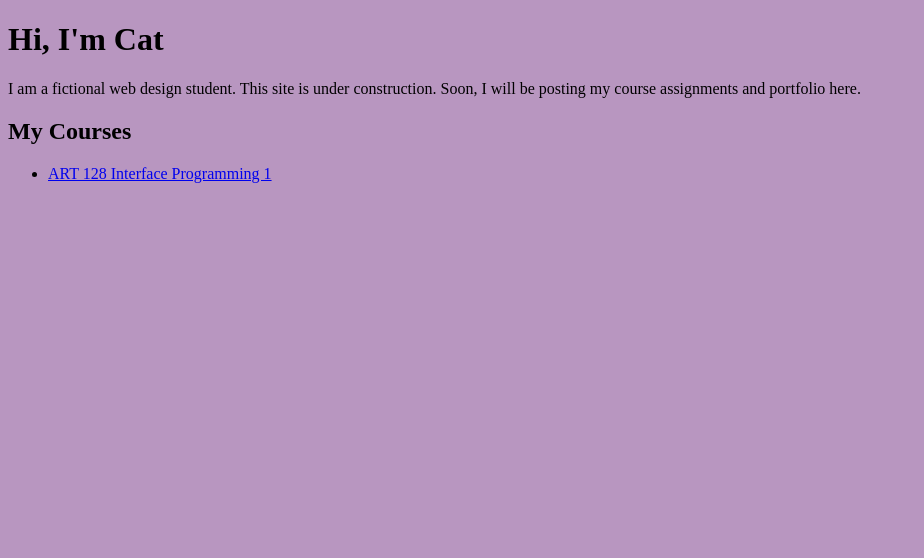
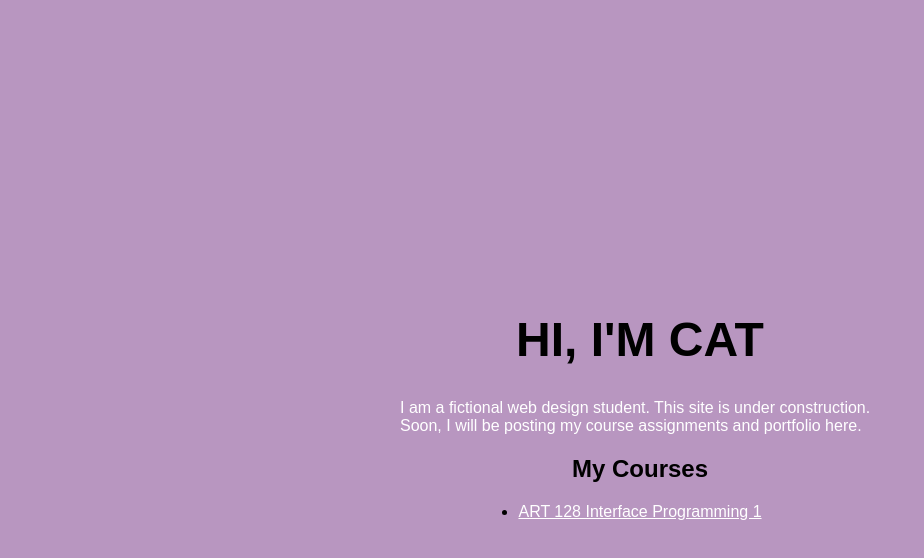
Before and after one commit to catriveros/studentsite, a plain HTML site: page index.html in a window 1280 px wide. Shown: the whole page, without its empty margins (0-924 px from the left). Drawn offline with Linux system fonts and the light colour scheme.

Commit message:
style sheet styling

```diff
--- a/css/style.css
+++ b/css/style.css
@@ -1,3 +1,33 @@
 body {
+    font-family: Arial, Helvetica, sans-serif;
     background: rgb(184, 150, 192);
+    margin: 0;
+    display: grid;
+    align-content: center;
+    min-height: 100vh;
+
 }
+h1 {
+    font-size: 48px;
+    text-transform: uppercase;
+    text-align: center;
+}
+
+h2 {
+    text-align: center;
+}
+
+p {
+    color: white;
+    max-width: 30em;
+    margin: 0 auto;
+}
+
+ul {
+    margin: 0 auto;
+    padding: 0;
+}
+
+a {
+    color: white;
+}
```
